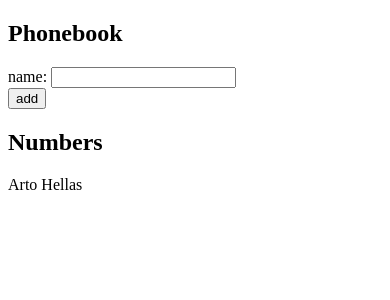
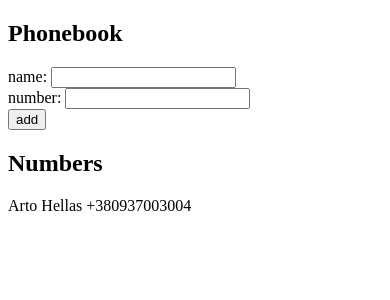
Before and after one commit to NastiaShulgina/part2, a React (Create React App) app: page / in a window 390 px wide. Shown: the top 300 px of the page. Built offline with nearby package versions, Linux system fonts and the light colour scheme.

Commit message:
2.8: The Phonebook Step3

```diff
--- a/src/App.js
+++ b/src/App.js
@@ -3,26 +3,49 @@ import { useState } from 'react'
 const App = () => {
   const [persons, setPersons] = useState([
     { id: 'Arto Hellas',
-      name: 'Arto Hellas'
+      name: 'Arto Hellas',
+      number: '+380937003004'
     }
   ])
-  const [newName, setNewName] = useState('')
+  // const [newName, setNewName] = useState('')
+  // const [newNumber, setNewNumber] = useState('')
 
-  const handleInputChange = (event) => {
-    setNewName(event.target.value)
+  const [newNote, setNewNote] = useState(
+    {
+      newName: '',
+      newNumber: ''
+    }
+  )
+
+  const handleNameChange = (event) => {
+    setNewNote({
+      ...newNote,
+      newName: event.target.value
+    })
+  }
+
+  const handleNumberChange = (event) => {
+    setNewNote({
+      ...newNote,
+      newNumber: event.target.value
+    })
   }
 
   const handleSubmit = (event) => {
     event.preventDefault()
 
     const newPerson = {
-      id: newName,
-      name: newName
+      id: newNote.newName,
+      name: newNote.newName,
+      number: newNote.newNumber
     }
 
     if (persons.some(person => JSON.stringify(person) === JSON.stringify(newPerson))) alert(`${newPerson.name} is already added to phonebook`)
     else setPersons(persons.concat(newPerson))
-    setNewName('')
+    setNewNote({
+      newName: '',
+      newNumber: ''
+    })
   }
 
   return (
@@ -30,7 +53,10 @@ const App = () => {
       <h2>Phonebook</h2>
       <form onSubmit={handleSubmit}>
         <div>
-          name: <input value={newName} onChange={handleInputChange} />
+          name: <input value={newNote.newName} onChange={handleNameChange} />
+        </div>
+        <div>
+          number: <input value={newNote.newNumber} onChange={handleNumberChange} />
         </div>
         <div>
           <button type="submit">add</button>
@@ -38,7 +64,7 @@ const App = () => {
       </form>
       <h2>Numbers</h2>
       <div>
-        {persons.map(person => <div key={person.id}>{person.name}</div>)}
+        {persons.map(person => <div key={person.id}>{person.name} {person.number}</div>)}
       </div>
     </div>
   )
```
